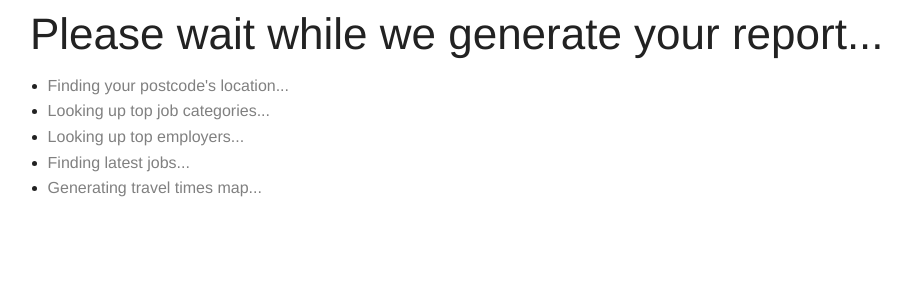
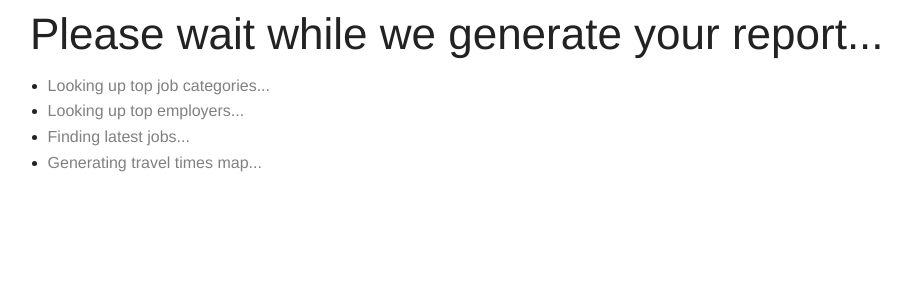
Before and after one commit to lm-tools/situational, a Django app: template situational/apps/report/templates/report/report_pending.html in a window 1280 px wide. Shown: the top 300 px of the page, without its empty margins (125-1036 px from the left). Run offline with Django 3.2, Linux system fonts and the light colour scheme; the template is opened without the code that fills it, so the values that code supplies are empty.

Commit message:
Remove "geocoding postcode" from displayed tasks

```diff
--- a/situational/apps/report/templates/report/report_pending.html
+++ b/situational/apps/report/templates/report/report_pending.html
@@ -12,7 +12,6 @@
   <div class="columns large-11 small-9">
     <h1>Please wait while we generate your report...</h1>
     <ul>
-      <li>{% include "report/_result_field_pending.html" with field="location_json" message="Finding your postcode's location..." %}</li>
       <li>{% include "report/_result_field_pending.html" with field="top_categories" message="Looking up top job categories..." %}</li>
       <li>{% include "report/_result_field_pending.html" with field="top_companies" message="Looking up top employers..." %}</li>
       <li>{% include "report/_result_field_pending.html" with field="latest_jobs" message="Finding latest jobs..." %}</li>
```
